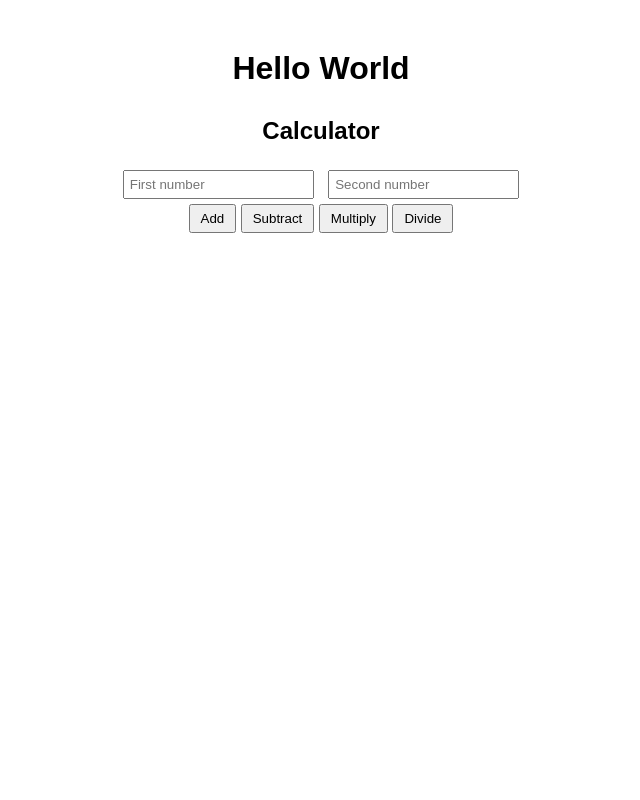
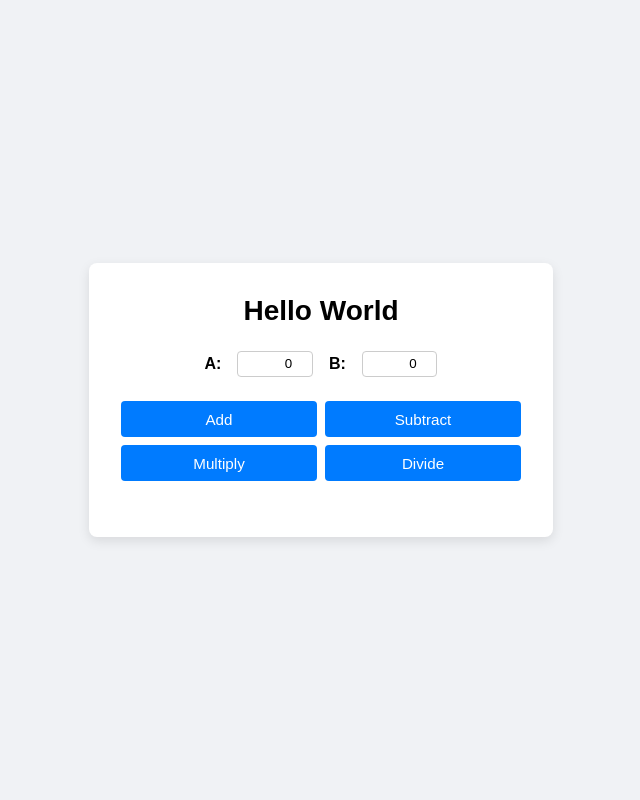
Before and after one commit to Hanyyoussef4/module8_is601, a FastAPI app: page / in a window 1280 px wide. Shown: the whole page, without its empty margins (319-959 px from the left). Run offline with FastAPI, Linux system fonts and the light colour scheme.

Commit message:
fix: move result container and styling in index.html

```diff
--- a/templates/index.html
+++ b/templates/index.html
@@ -1,72 +1,127 @@
 <!DOCTYPE html>
 <html lang="en">
 <head>
-  <meta charset="UTF-8">
-  <title>Hello World & Calculator Demo</title>
+  <meta charset="UTF-8" />
+  <title>FastAPI Calculator</title>
   <style>
+    /* Center the container in the viewport */
     body {
+      margin: 0;
+      height: 100vh;
+      display: flex;
+      align-items: center;
+      justify-content: center;
       font-family: Arial, sans-serif;
+      background-color: #f0f2f5;
+    }
+
+    /* Card-like wrapper */
+    .container {
+      background: #fff;
+      padding: 2rem;
+      border-radius: 8px;
+      box-shadow: 0 4px 12px rgba(0, 0, 0, 0.1);
+      width: 100%;
+      max-width: 400px;
       text-align: center;
-      margin-top: 50px;
     }
-    .calculator {
-      margin-top: 30px;
+
+    h1 {
+      margin-top: 0;
+      margin-bottom: 1.5rem;
+      font-size: 1.75rem;
     }
-    input {
-      margin: 5px;
-      padding: 5px;
+
+    .inputs {
+      display: flex;
+      justify-content: center;
+      gap: 1rem;
+      margin-bottom: 1.5rem;
     }
-    button {
-      padding: 5px 10px;
-    }
-    .result {
-      margin-top: 10px;
+
+    .inputs label {
+      align-self: center;
       font-weight: bold;
     }
+
+    .inputs input {
+      width: 4rem;
+      padding: 0.3rem;
+      border: 1px solid #ccc;
+      border-radius: 4px;
+      text-align: right;
+    }
+
+    .buttons {
+      display: flex;
+      flex-wrap: wrap;
+      justify-content: center;
+      gap: 0.5rem;
+      margin-bottom: 1.5rem;
+    }
+
+    .buttons button {
+      flex: 1 1 45%;
+      padding: 0.6rem;
+      border: none;
+      border-radius: 4px;
+      background-color: #007bff;
+      color: #fff;
+      cursor: pointer;
+      transition: background-color 0.2s;
+      font-size: 0.95rem;
+    }
+
+    .buttons button:hover {
+      background-color: #0056b3;
+    }
+
+    #result {
+      font-weight: bold;
+      font-size: 1.1rem;
+    }
   </style>
+  <script defer>
+    async function calculate(op) {
+      const a = parseFloat(document.getElementById("a").value);
+      const b = parseFloat(document.getElementById("b").value);
+      const res = await fetch(`/${op}`, {
+        method: "POST",
+        headers: { "Content-Type": "application/json" },
+        body: JSON.stringify({ a, b })
+      });
+      const data = await res.json();
+      const resultEl = document.getElementById("result");
+
+      if (!res.ok) {
+        // Display the error message exactly as the test expects
+        resultEl.innerText = `Error: ${data.error}`;
+      } else {
+        resultEl.innerText = `Calculation Result: ${data.result}`;
+      }
+    }
+  </script>
 </head>
 <body>
+  <div class="container">
+    <!-- This heading must match test_hello_world -->
     <h1>Hello World</h1>
 
-  <div class="calculator">
-    <h2>Calculator</h2>
+    <div class="inputs">
+      <label for="a">A:</label>
+      <input id="a" type="number" value="0" />
+      <label for="b">B:</label>
+      <input id="b" type="number" value="0" />
+    </div>
 
-    <input type="number" id="a" placeholder="First number">
-    <input type="number" id="b" placeholder="Second number"><br>
-
+    <div class="buttons">
       <button onclick="calculate('add')">Add</button>
       <button onclick="calculate('subtract')">Subtract</button>
       <button onclick="calculate('multiply')">Multiply</button>
       <button onclick="calculate('divide')">Divide</button>
     </div>
 
-  <!-- ← Result container right after the buttons, before the script -->
-  <div id="result" style="margin-top:1em; font-weight:bold;"></div>
-
-  <script defer>
-    async function calculate(operation) {
-      const a = parseFloat(document.getElementById('a').value);
-      const b = parseFloat(document.getElementById('b').value);
-      const resultElement = document.getElementById('result');
-
-      try {
-        const response = await fetch('/' + operation, {
-          method: 'POST',
-          headers: { 'Content-Type': 'application/json' },
-          body: JSON.stringify({ a, b }),
-        });
-        const data = await response.json();
-
-        if (response.ok) {
-          resultElement.innerText = 'Calculation Result: ' + data.result;
-        } else {
-          resultElement.innerText = 'Error: ' + data.error;
-        }
-      } catch (err) {
-        console.error(err);
-        resultElement.innerText = 'Error: ' + err.message;
-      }
-    }
-  </script>
+    <div id="result"></div>
+  </div>
 </body>
 </html>
```
Lines whose indentation alone changed are shown as unchanged.
